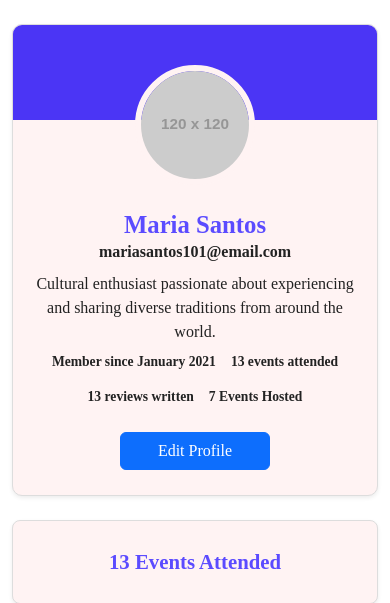
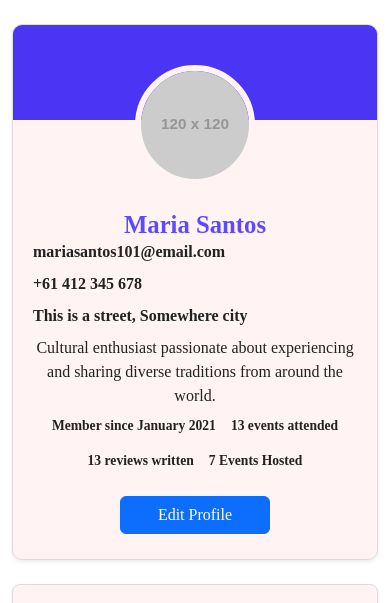
Before and after one commit to TiredTom22/IAB207-Assessment-2-CultureHub-Web-app, a Flask app: page /user/profile in a window 390 px wide. Shown: the part 71-674 px from the top of the page. Run offline with Flask 3, Linux system fonts and the light colour scheme; grey boxes labelled with a size stand in for pictures from a placeholder-image service; some libraries are stand-ins or nearby versions.

Commit message:
Updated profile style to work with user phone and address

```diff
--- a/a2_group2/culturehub/templates/user/profile.html
+++ b/a2_group2/culturehub/templates/user/profile.html
@@ -12,7 +12,9 @@
 
             <div class="profile-details">
                 <h2>Maria Santos</h2>
-                <p class="email">mariasantos101@email.com</p>
+                <span class="email">mariasantos101@email.com</span>
+                <span class="phone">+61 412 345 678</span>
+                <span class="address">This is a street, Somewhere city</span>
                 <p class="bio">
                     Cultural enthusiast passionate about experiencing and sharing diverse
                     traditions from around the world.
@@ -156,7 +158,10 @@
         margin-bottom: 0;
     }
 
-    .profile-details .email {
+    .profile-details .email,
+    .profile-details .phone,
+    .profile-details .address {
+        display: flex;
         font-weight: 600;
         margin-bottom: 8px;
     }
```
